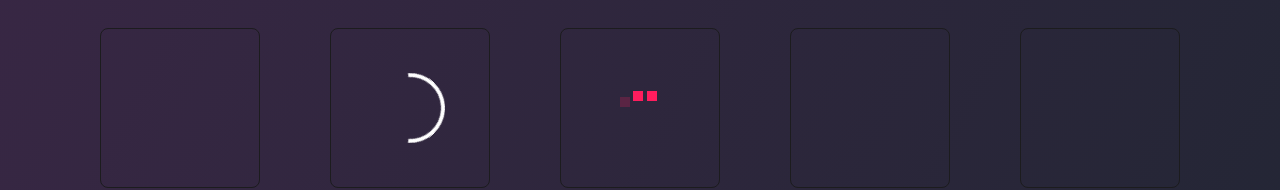
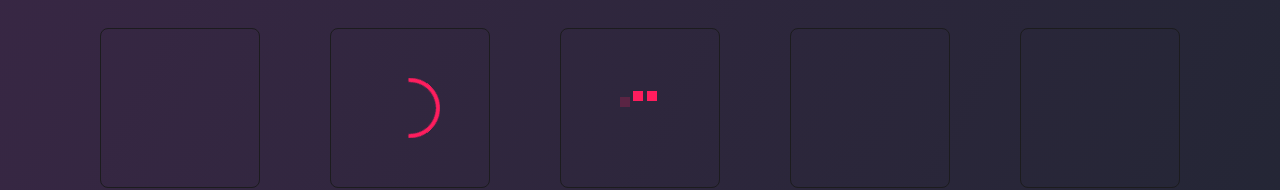
Before and after one commit to epicmaxco/epic-spinners-landing, a Vue app: page / in a window 1280 px wide. Shown: the part 653-843 px from the top of the page. Built offline with nearby package versions, Linux system fonts and the light colour scheme.

Commit message:
feat(spring spinner): dynamic styles

```diff
--- a/src/components/LoadersGallery.vue
+++ b/src/components/LoadersGallery.vue
@@ -142,7 +142,11 @@
     </div>
     <div class="gallery-item-container">
       <loaders-gallery-item>
-        <spring-spinner/>
+        <spring-spinner
+          :animation-duration="3000"
+          :size="60"
+          :color="spinnerColor"
+        />
       </loaders-gallery-item>
     </div>
     <div class="gallery-item-container">
--- a/src/components/spinners/SpringSpinner.vue
+++ b/src/components/spinners/SpringSpinner.vue
@@ -1,10 +1,10 @@
 <template>
-  <div class="spring-spinner">
-    <div class="spring-spinner-part top">
-      <div class="spring-spinner-rotator"></div>
+  <div class="spring-spinner" :style="spinnerStyle">
+    <div class="spring-spinner-part top" :style="spinnerPartStyle">
+      <div class="spring-spinner-rotator" :style="rotatorStyle"></div>
     </div>
-    <div class="spring-spinner-part bottom">
-      <div class="spring-spinner-rotator"></div>
+    <div class="spring-spinner-part bottom" :style="spinnerPartStyle">
+      <div class="spring-spinner-rotator" :style="rotatorStyle"></div>
     </div>
   </div>
 </template>
@@ -16,11 +16,11 @@
     props: {
       animationDuration: {
         type: Number,
-        default: 6000
+        default: 3000
       },
-      squareSize: {
+      size: {
         type: Number,
-        default: 10
+        default: 70
       },
       color: {
         type: String,
@@ -28,47 +28,30 @@
       }
     },
 
-    data () {
-      return {
-        squaresNum: 9
-      }
-    },
-
     computed: {
-      initialTopPosition () {
-        return -this.squareSize * 2 / 3
-      },
-
       spinnerStyle () {
         return {
-          top: `${-this.initialTopPosition}px`
+          height: `${this.size}px`,
+          width: `${this.size}px`
         }
       },
 
-      squareStyle () {
+      spinnerPartStyle () {
         return {
-          height: `${this.squareSize}px`,
-          width: `${this.squareSize}px`,
-          top: `${this.initialTopPosition}px`,
-          marginRight: `${this.squareSize / 3}px`,
-          marginTop: `${this.squareSize / 3}px`,
-          animationDuration: `${this.animationDuration}ms`,
-          background: this.color
+          height: `${this.size / 2}px`,
+          width: `${this.size}px`
         }
       },
 
-      squaresStyles () {
-        const squaresStyles = []
-        const delaysMultipliers = [6, 7, 8, 3, 4, 5, 0, 1, 2]
-        const delayModifier = this.animationDuration * 0.05
-
-        for (let i = 0; i < this.squaresNum; i++) {
-          squaresStyles.push(Object.assign({
-            animationDelay: `${delayModifier * delaysMultipliers[i]}ms`
-          }, this.squareStyle))
+      rotatorStyle () {
+        return {
+          height: `${this.size}px`,
+          width: `${this.size}px`,
+          borderRightColor: this.color,
+          borderTopColor: this.color,
+          borderWidth: `${this.size / 7}px`,
+          animationDuration: `${this.animationDuration}ms`
         }
-
-        return squaresStyles
       }
     }
   }
@@ -76,8 +59,6 @@
 
 <style  lang="scss" scoped>
   .spring-spinner-part {
-    width: 70px;
-    height: 35px;
     overflow: hidden;
 
     &.bottom {
@@ -89,11 +70,7 @@
     width: 70px;
     height: 70px;
     border-style: solid;
-    border-top-color: #FFF;
-    border-right-color: #FFF;
-    border-left-color: transparent;
-    border-bottom-color: transparent;
-    border-width: 10px;
+    border-color: transparent;
     border-radius: 50%;
     box-sizing: border-box;
     animation: spring-spinner-animation 3s ease-in-out infinite;
```
